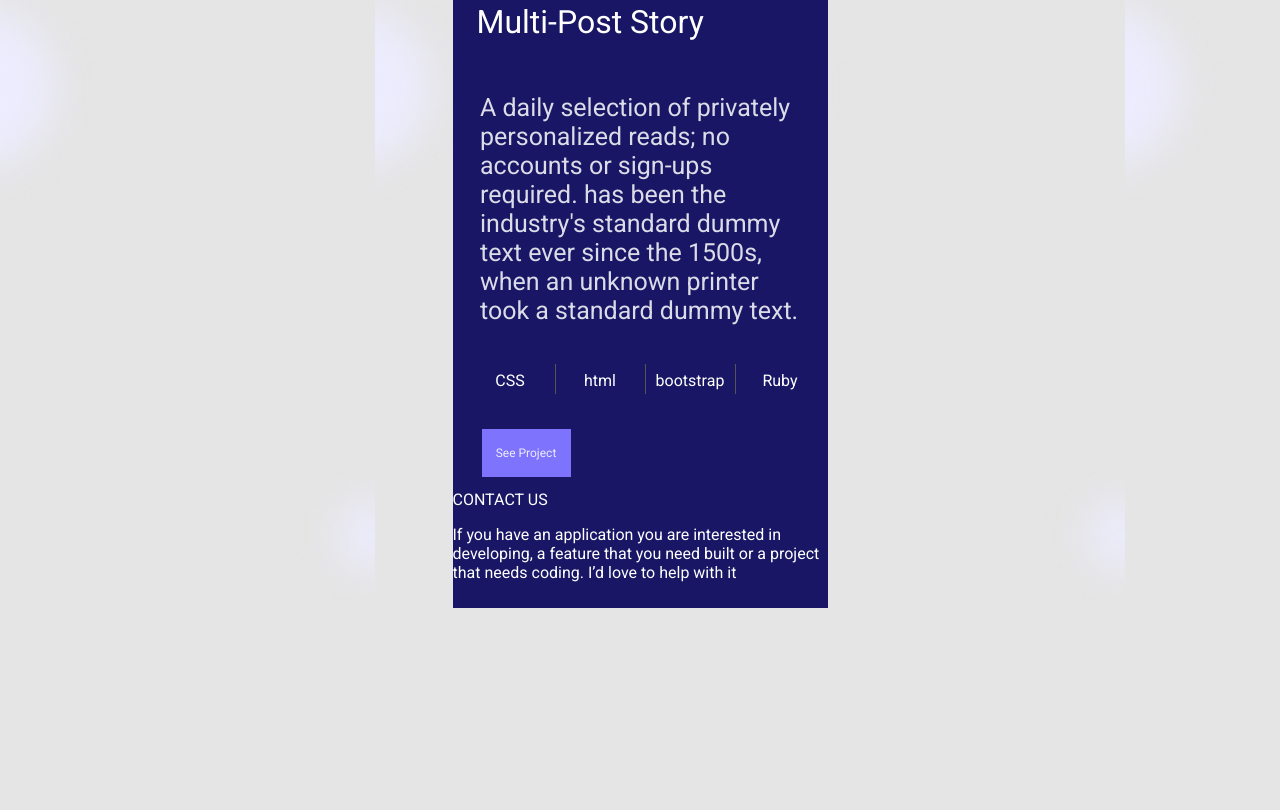
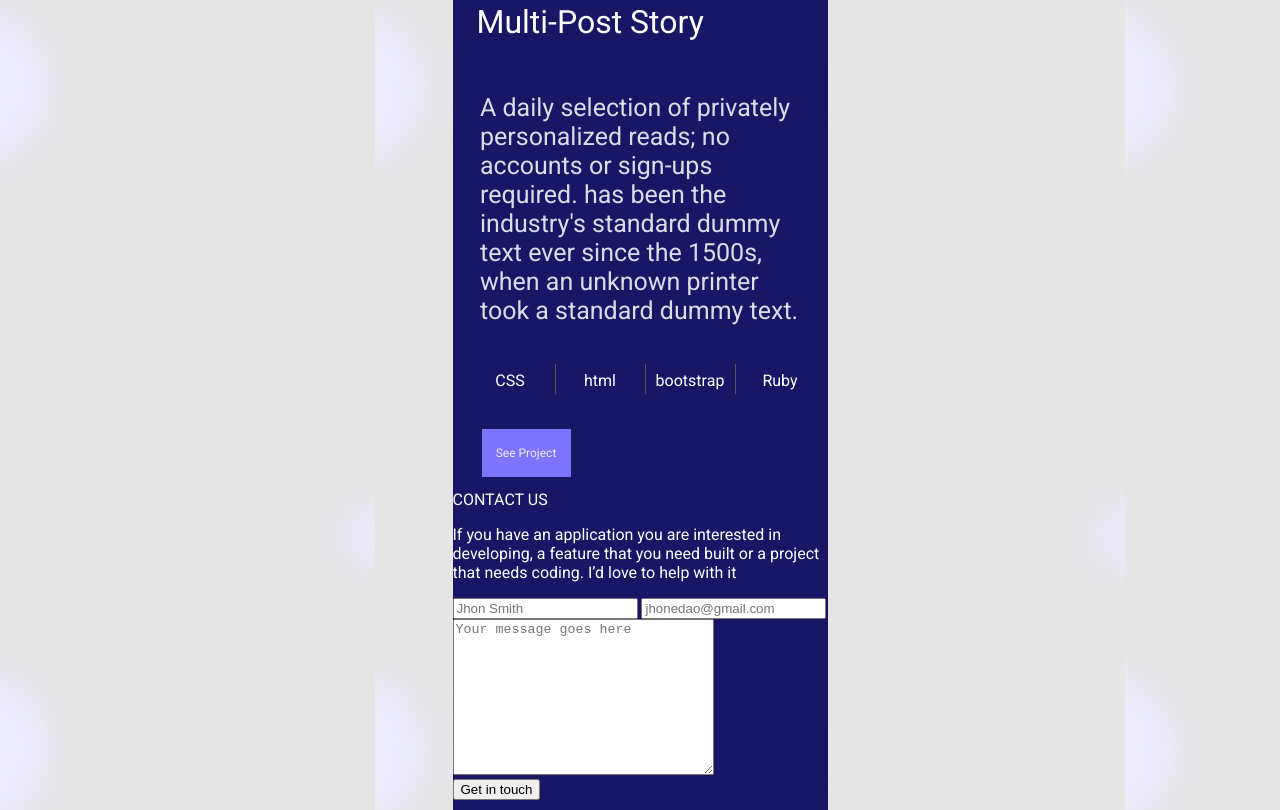
Before and after one commit to somarib/Week2-contact-form, a website: page Index.html in a window 1280 px wide. Shown: the part 4021-4831 px from the top of the page. Before the commit the page ends 4629 px from the top, so only its background shows below. Drawn offline with Linux system fonts and the light colour scheme.

Commit message:
Update: Index.html "Add form section"

```diff
--- a/Index.html
+++ b/Index.html
@@ -223,6 +223,20 @@
             </p>
       </section>
 
+      <section class="contact_form">
+          <form action="https://formspree.io/f/xyyvbwzw" method="post">
+
+            <div class="form_inputs">
+              <input type="text" placeholder="Jhon Smith" class="form_input" maxlength="30" required name="name">
+              <input type="email" placeholder="jhonedao@gmail.com" class="form_input" required name="email">
+              <textarea cols="30" rows="10" placeholder="Your message goes here" maxlength="500" required class="form_input" name="message"></textarea>
+            </div>
+
+            <button class="form_button" type="Submit">Get in touch</button>
+
+          </form>
+      </section>
+
 
       </main>
       <footer>
```
